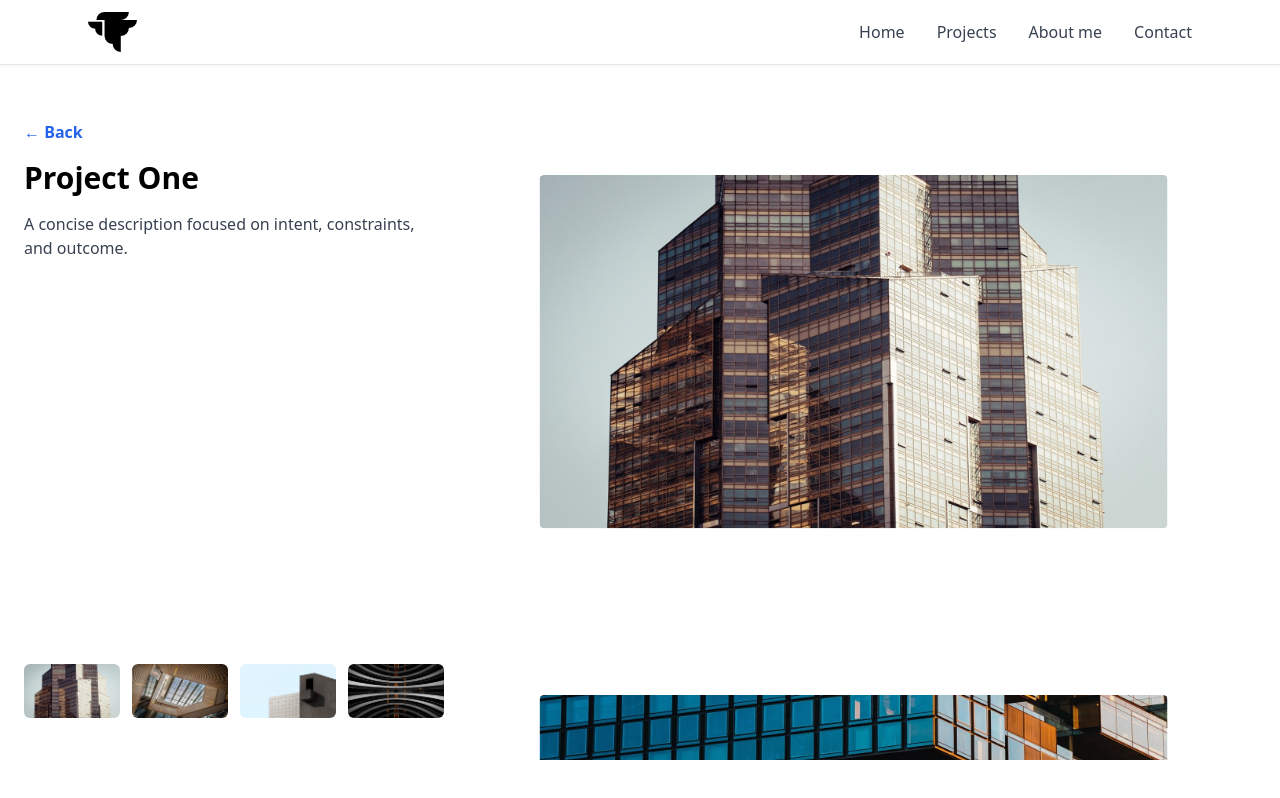
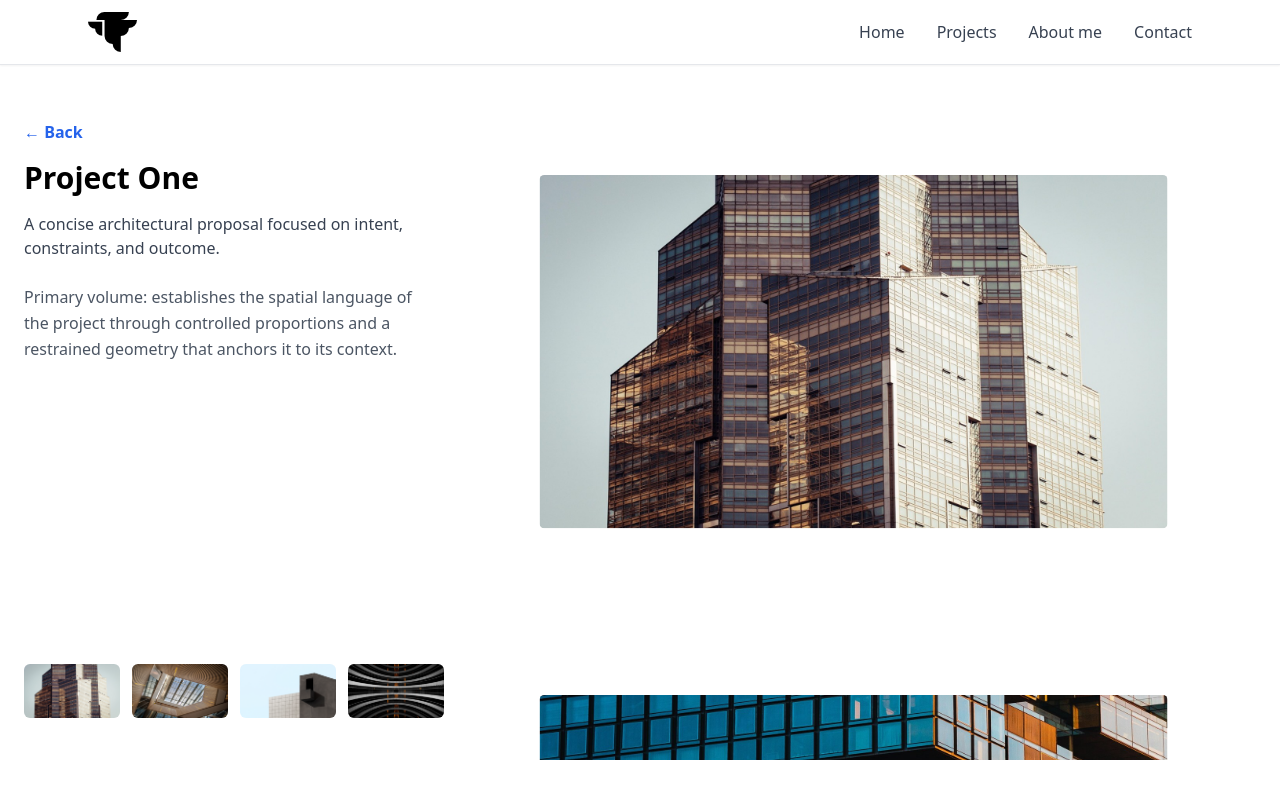
Before and after one commit to natvy/salesman_portfolio, a Next.js app: page /projects/p1 in a window 1280 px wide. Shown: the top 798 px of the page. Built offline with nearby package versions, Linux system fonts and the light colour scheme.

Commit message:
El scroll ahora “snappea” automáticamente a la imagen más cercana al centro.
selectedImageIndex se actualiza correctamente para la descripción.

Se mantienen las animaciones de scale y opacity.

Mini-galería sigue funcionando igual.

```diff
--- a/src/components/Hero.tsx
+++ /dev/null
@@ -1,17 +0,0 @@
-import { useEffect, useRef } from "react";
-import gsap from "gsap";
-
-export default function Hero() {
-  const heroRef = useRef(null);
-
-  useEffect(() => {
-    gsap.fromTo(heroRef.current, { opacity: 0, y: 20 }, { opacity: 1, y: 0, duration: 1 });
-  }, []);
-
-  return (
-    <section ref={heroRef} className="max-w-4xl mx-auto text-center py-20 fade-in">
-      <h1 className="text-4xl font-bold mb-4">portafolio</h1>
-      <p className="text-gray-600">Arquitectura</p>
-    </section>
-  );
-}
--- a/src/components/ProjectCard.tsx
+++ b/src/components/ProjectCard.tsx
@@ -8,7 +8,7 @@ interface ProjectCardProps {
   id: string;
   title: string;
   description: string;
-  image: string;
+  images: string;
   isActive: boolean;
   onSelect: (id: string) => void;
 }
@@ -17,7 +17,7 @@ export default function ProjectCard({
   id,
   title,
   description,
-  image,
+  images,
   isActive,
   onSelect,
 }: ProjectCardProps) {
@@ -55,7 +55,7 @@ export default function ProjectCard({
       {/* Imagen con layoutId para animación suave */}
       <motion.div layout layoutId={`project-image-${id}`}>
         <Image
-          src={image}
+          src={images}
           alt={title}
           width={800}
           height={500}
--- a/src/components/ProjectDetail.tsx
+++ b/src/components/ProjectDetail.tsx
@@ -15,11 +15,9 @@ interface ProjectDetailProps {
   projects: Project[];
 }
 
-export default function ProjectDetail({
-  initialId,
-  projects,
-}: ProjectDetailProps) {
+export default function ProjectDetail({ initialId, projects }: ProjectDetailProps) {
   const router = useRouter();
+
   const initialIndex = projects.findIndex((p) => p.id === initialId);
   const [activeProjectIndex, setActiveProjectIndex] = useState(
     initialIndex >= 0 ? initialIndex : 0
@@ -27,32 +25,50 @@ export default function ProjectDetail({
   const [selectedImageIndex, setSelectedImageIndex] = useState(0);
 
   const verticalRef = useRef<HTMLDivElement | null>(null);
-
   const ITEM_HEIGHT = 500;
   const SCALE_MIN = 0.78;
-
-  const rawScrollY = useSpring(0, {
-    stiffness: 120,
-    damping: 25,
-    mass: 0.4,
-  });
-
+  const rawScrollY = useSpring(0, { stiffness: 120, damping: 25, mass: 0.4 });
   const activeProject = projects[activeProjectIndex];
 
   const getCenterY = () => (verticalRef.current?.clientHeight || 0) / 2;
 
+  // Scroll snap automático
+  let scrollTimeout: NodeJS.Timeout;
+
   const handleVerticalScroll = () => {
     if (!verticalRef.current) return;
-    rawScrollY.set(verticalRef.current.scrollTop);
+
+    const scrollTop = verticalRef.current.scrollTop;
+    rawScrollY.set(scrollTop);
+
+    // Reiniciamos timeout para detectar fin de scroll
+    clearTimeout(scrollTimeout);
+    scrollTimeout = setTimeout(() => {
+      const center = getCenterY();
+      const index = Math.round((scrollTop + center - ITEM_HEIGHT / 2) / ITEM_HEIGHT);
+      const clampedIndex = Math.max(0, Math.min(activeProject.images.length - 1, index));
+
+      verticalRef.current?.scrollTo({ top: clampedIndex * ITEM_HEIGHT, behavior: "smooth" });
+      setSelectedImageIndex(clampedIndex);
+    }, 100); // 100ms después del último scroll
   };
 
   useEffect(() => {
     const container = verticalRef.current;
-    container?.addEventListener("scroll", handleVerticalScroll, {
-      passive: true,
+    container?.addEventListener("scroll", handleVerticalScroll, { passive: true });
+    return () => container?.removeEventListener("scroll", handleVerticalScroll);
+  }, [activeProjectIndex]);
+
+  // Actualiza selectedImageIndex mientras se desplaza
+  useEffect(() => {
+    const unsubscribe = rawScrollY.on("change", (value) => {
+      const center = getCenterY();
+      const index = Math.round((value + center - ITEM_HEIGHT / 2) / ITEM_HEIGHT);
+      const clamped = Math.max(0, Math.min(activeProject.images.length - 1, index));
+      setSelectedImageIndex(clamped);
     });
-    return () => container?.removeEventListener("scroll", handleVerticalScroll);
-  }, []);
+    return () => unsubscribe();
+  }, [rawScrollY, activeProject]);
 
   return (
     <div className="min-h-screen flex flex-col lg:flex-row px-6 py-10">
@@ -78,6 +94,19 @@ export default function ProjectDetail({
             >
               <h1 className="text-3xl font-bold">{activeProject.title}</h1>
               <p className="text-gray-700 mt-4">{activeProject.description}</p>
+
+              <AnimatePresence mode="wait">
+                <motion.p
+                  key={`${activeProject.id}-img-${selectedImageIndex}`}
+                  className="text-gray-600 mt-6 leading-relaxed"
+                  initial={{ opacity: 0, y: 8 }}
+                  animate={{ opacity: 1, y: 0 }}
+                  exit={{ opacity: 0, y: -8 }}
+                  transition={{ duration: 0.35, ease: [0.25, 0.1, 0.25, 1] }}
+                >
+                  {activeProject.images[selectedImageIndex]?.description}
+                </motion.p>
+              </AnimatePresence>
             </motion.div>
           </AnimatePresence>
         </div>
@@ -92,10 +121,7 @@ export default function ProjectDetail({
               whileHover={{ scale: 1.08 }}
               whileTap={{ scale: 0.96 }}
               transition={{
-                layout: {
-                  duration: 0.8,
-                  ease: [0.22, 1, 0.36, 1], // easeOutCubic elegante
-                },
+                layout: { duration: 0.8, ease: [0.22, 1, 0.36, 1] },
               }}
               onClick={() => {
                 setActiveProjectIndex(i);
@@ -106,7 +132,7 @@ export default function ProjectDetail({
               }}
             >
               <Image
-                src={proj.images[0]}
+                src={proj.images[0].src}
                 alt={proj.title}
                 width={100}
                 height={100}
@@ -125,7 +151,6 @@ export default function ProjectDetail({
         <div className="relative">
           {activeProject.images.map((img, i) => {
             const itemCenter = i * ITEM_HEIGHT + ITEM_HEIGHT / 2;
-            const isHero = i === 0;
 
             const scale = useTransform(rawScrollY, (value) => {
               const dist = Math.abs(itemCenter - value - getCenterY());
@@ -139,10 +164,7 @@ export default function ProjectDetail({
 
             return (
               <motion.div
-                key={img}
-                layoutId={
-                  isHero ? `shared-image-${activeProject.id}` : undefined
-                }
+                key={img.src}
                 style={{
                   height: ITEM_HEIGHT,
                   width: "100%",
@@ -152,10 +174,13 @@ export default function ProjectDetail({
                 }}
                 initial={{ opacity: 0, y: 24 }}
                 animate={{ opacity: 1, y: 0 }}
-                transition={{ duration: 0.45, ease: [0.25, 0.1, 0.25, 1] }}
+                transition={{
+                  duration: 0.45,
+                  ease: [0.25, 0.1, 0.25, 1],
+                }}
               >
                 <Image
-                  src={img}
+                  src={img.src}
                   alt={`${activeProject.title}-${i}`}
                   width={800}
                   height={ITEM_HEIGHT}
--- a/src/data/projects.ts
+++ b/src/data/projects.ts
@@ -1,11 +1,18 @@
+// src/data/projects.ts
 
+// Cada imagen es una entidad semántica completa.
+// Imagen y descripción no pueden desincronizarse.
+
+export interface ProjectImage {
+  src: string;
+  description: string;
+}
 
 export interface Project {
   id: string;
   title: string;
   description: string;
-  image: string;
-  images: string[];
+  images: ProjectImage[];
 }
 
 export const projects: Project[] = [
@@ -13,48 +20,92 @@ export const projects: Project[] = [
     id: "p1",
     title: "Project One",
     description:
-      "A concise description focused on intent, constraints, and outcome.",
-    image: "/projects/project-01.jpg",
+      "A concise architectural proposal focused on intent, constraints, and outcome.",
     images: [
-      "/projects/project-01.jpg",
-      "/projects/project-01b.jpg",
-      "/projects/project-01c.jpg"
+      {
+        src: "/projects/project-01.jpg",
+        description:
+          "Primary volume: establishes the spatial language of the project through controlled proportions and a restrained geometry that anchors it to its context.",
+      },
+      {
+        src: "/projects/project-01b.jpg",
+        description:
+          "Transition space: explores the threshold between interior and exterior, using material continuity and filtered natural light to guide movement.",
+      },
+      {
+        src: "/projects/project-01c.jpg",
+        description:
+          "Facade study: modulation strategy balancing privacy and openness in response to environmental and programmatic constraints.",
+      },
     ],
   },
   {
     id: "p2",
     title: "Project Two",
     description:
-      "Visual-first project. The image carries most of the narrative.",
-    image: "/projects/project-02.jpg",
+      "A visual-first project where spatial clarity replaces ornament as the main narrative device.",
     images: [
-      "/projects/project-02.jpg",
-      "/projects/project-02b.jpg",
-      "/projects/project-02c.jpg"
+      {
+        src: "/projects/project-02.jpg",
+        description:
+          "Overall massing: the composition prioritizes legibility and hierarchy over formal complexity.",
+      },
+      {
+        src: "/projects/project-02b.jpg",
+        description:
+          "Interior perspective: structural rhythm defines circulation and frames the user’s experience.",
+      },
+      {
+        src: "/projects/project-02c.jpg",
+        description:
+          "Detail view: material junctions reveal the project’s emphasis on precision and constructive logic.",
+      },
     ],
   },
   {
     id: "p3",
     title: "Project Three",
     description:
-      "Less decoration, more structure. Clarity over spectacle.",
-    image: "/projects/project-03.jpg",
+      "Less decoration, more structure. An exercise in reduction and spatial discipline.",
     images: [
-      "/projects/project-03.jpg",
-      "/projects/project-03b.jpg",
-      "/projects/project-03c.jpg"
+      {
+        src: "/projects/project-03.jpg",
+        description:
+          "Exterior view: the building reads as a clear structural system rather than an object of spectacle.",
+      },
+      {
+        src: "/projects/project-03b.jpg",
+        description:
+          "Sectional moment: vertical relationships clarify program distribution and scale.",
+      },
+      {
+        src: "/projects/project-03c.jpg",
+        description:
+          "Interior detail: circulation is treated as an experiential sequence, not a leftover space.",
+      },
     ],
   },
   {
     id: "p4",
     title: "Project Four",
     description:
-      "A system-level solution, not a one-off feature.",
-    image: "/projects/project-04.jpg",
+      "A system-level solution developed as a coherent whole rather than a collection of isolated features.",
     images: [
-      "/projects/project-04.jpg",
-      "/projects/project-04b.jpg",
-      "/projects/project-04c.jpg"
+      {
+        src: "/projects/project-04.jpg",
+        description:
+          "Global view: the project operates as a unified system with consistent spatial rules.",
+      },
+      {
+        src: "/projects/project-04b.jpg",
+        description:
+          "Intermediate scale: repetition and variation are used to maintain order without monotony.",
+      },
+      {
+        src: "/projects/project-04c.jpg",
+        description:
+          "Human-scale moment: the system resolves into spaces that prioritize usability and comfort.",
+      },
     ],
   },
 ];
--- a/src/pages/index.tsx
+++ b/src/pages/index.tsx
@@ -75,7 +75,7 @@ export default function Home() {
                 id={project.id}
                 title={project.title}
                 description={project.description}
-                image={project.image}
+                images={project.images[0].src}
                 isActive={activeProject === project.id}
                 onSelect={handleSelect}
               />
```
